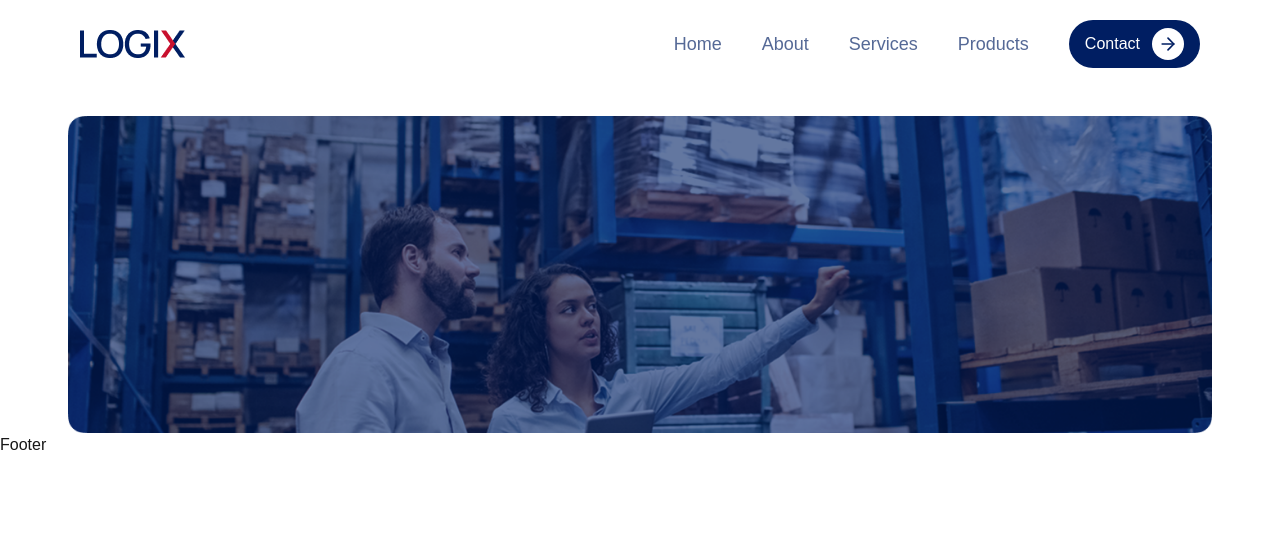
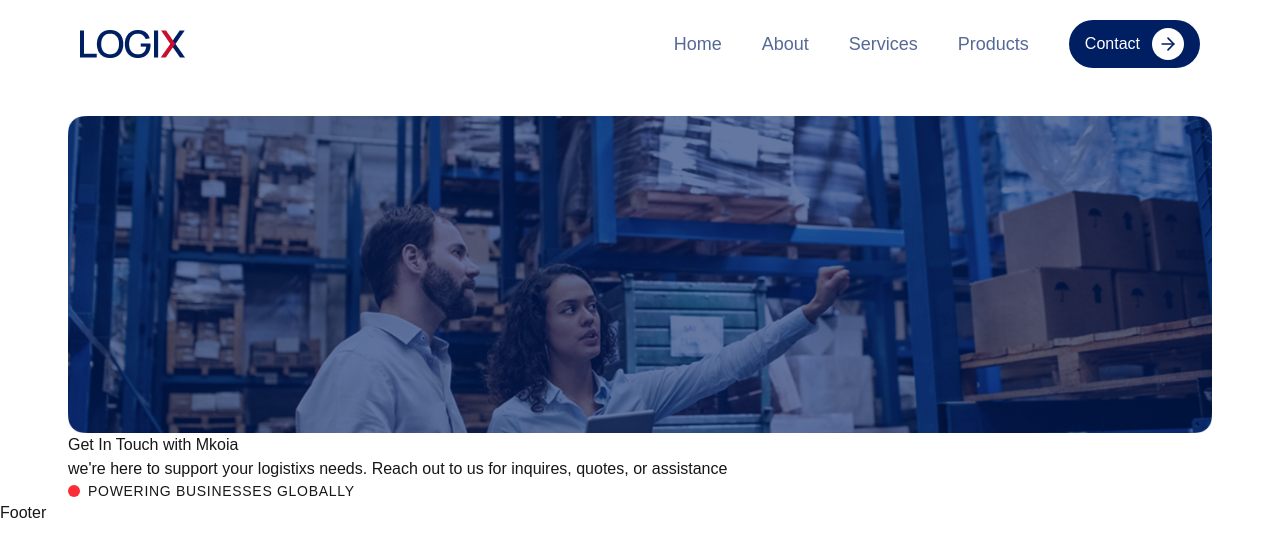
Before and after one commit to sergiojaa/Mkoia_logistic_company, a Next.js app: page /contact in a window 1280 px wide. Shown: the top 556 px of the page. Built offline with nearby package versions, Linux system fonts and the light colour scheme.

Commit message:
Add imagesand text

```diff
--- a/app/contact/page.tsx
+++ b/app/contact/page.tsx
@@ -6,6 +6,14 @@
             <div>
                 <Banner />
             </div>
+            <div>
+                <h2>Get In Touch with Mkoia</h2>
+                <p>we're here to support your logistixs needs. Reach out to us for inquires, quotes, or assistance</p>
+            </div>
+            <div className="flex items-center">
+                <div className="w-2 h-2 md:w-3 md:h-3 rounded-full bg-red-500 mr-2"></div>
+                <p className="text-xs md:text-sm font-medium tracking-wider">POWERING BUSINESSES GLOBALLY</p>
+            </div>
         </div>
     )
 }
```
